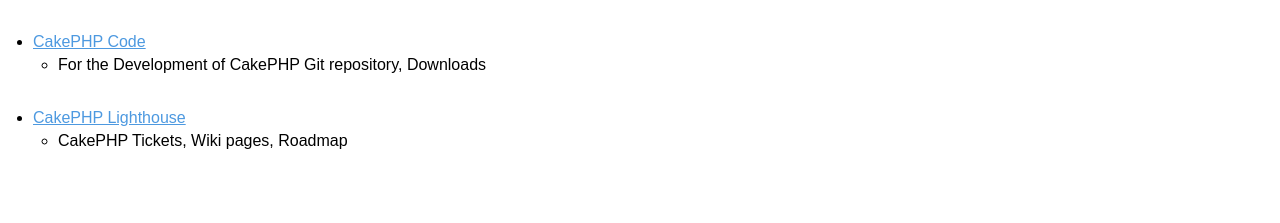
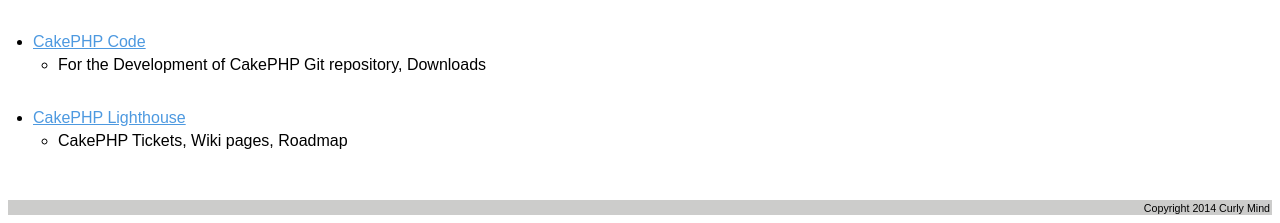
Before and after one commit to dreamingmind/time, a CakePHP app: the page made by app/View/Pages/home.ctp in a window 1280 px wide. Shown: the part 1254-1477 px from the top of the page. Before the commit the page ends 1403 px from the top, so only its background shows below. Run offline with PHP 8.4 and a stand-in for CakePHP, Linux system fonts and the light colour scheme; the template is opened without the code that fills it, so the values that code supplies are empty; some libraries are stand-ins or nearby versions.

Commit message:
Add footer

```diff
--- a/app/View/Layouts/default.ctp
+++ b/app/View/Layouts/default.ctp
@@ -69,4 +69,5 @@ $this->end();
         </div>
         <?php echo $this->element('sql_dump'); ?>
     </body>
+    <footer>Copyright 2014 Curly Mind</footer>
 </html>
--- a/app/webroot/css/time.css
+++ b/app/webroot/css/time.css
@@ -40,3 +40,10 @@ ul.menu {
     color: black;
     font-weight: bold;
 }
+footer {
+    background: none repeat scroll 0 0 #cccccb;
+    font-size: 8pt;
+    height: 15px;
+    padding: 2px;
+    text-align: right;
+}
```
Also changed, not shown: app/View/Layouts/ajax.ctp (line endings or trailing spaces).
